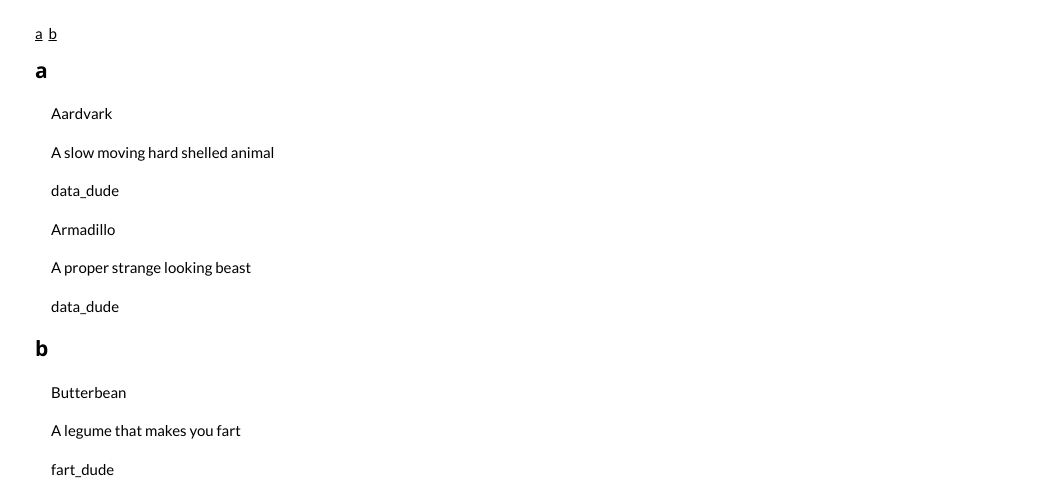
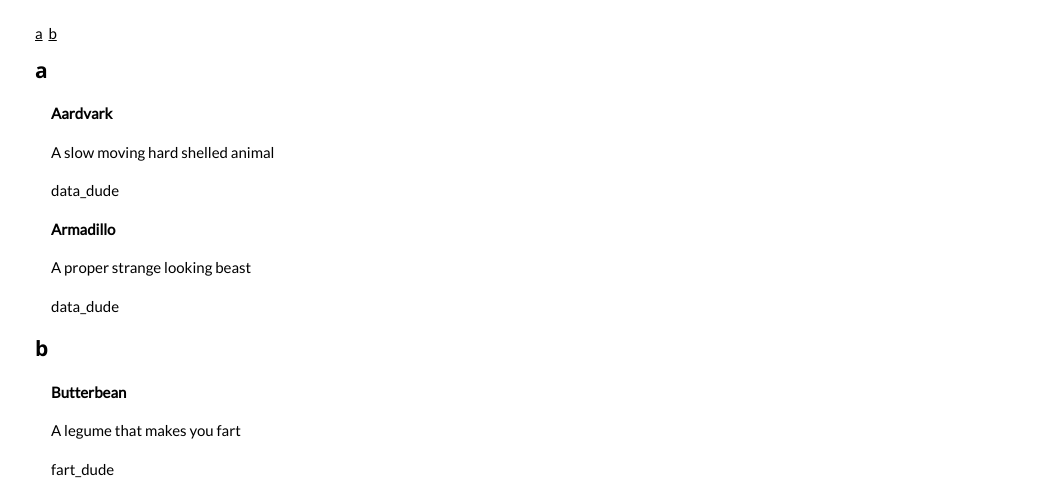
Before and after one commit to unleashyourdata/open_data_glossary, a Jekyll site: the page built from index.html, in a window 1280 px wide. Shown: the part 268-755 px from the top of the page, without its empty margins (108-1171 px from the left). Built offline with Jekyll 4.4.1, drawn with Linux system fonts in a browser that asks for light colours.

Commit message:
Update index.html

```diff
--- a/index.html
+++ b/index.html
@@ -20,7 +20,7 @@ title: Glossary
 
      {% for item in group.items %}
 
-     <p>{{item.word}}</p>
+     <p><strong>{{item.word}}</strong></p>
      <p>{{item.meaning}}</p>
      <p>{{item.contributor_id}}</p>
 
```
